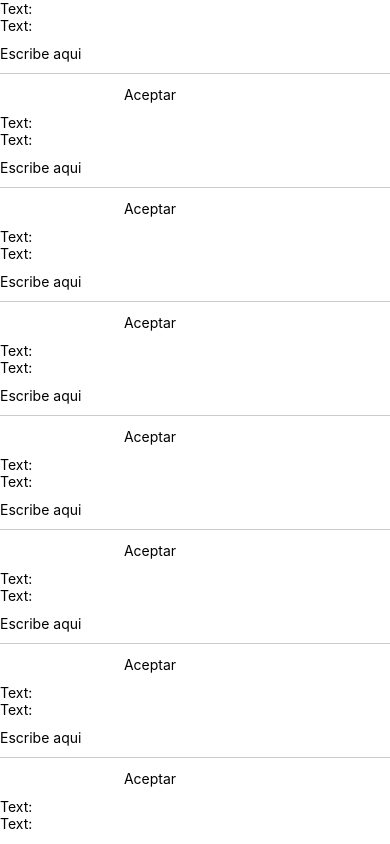
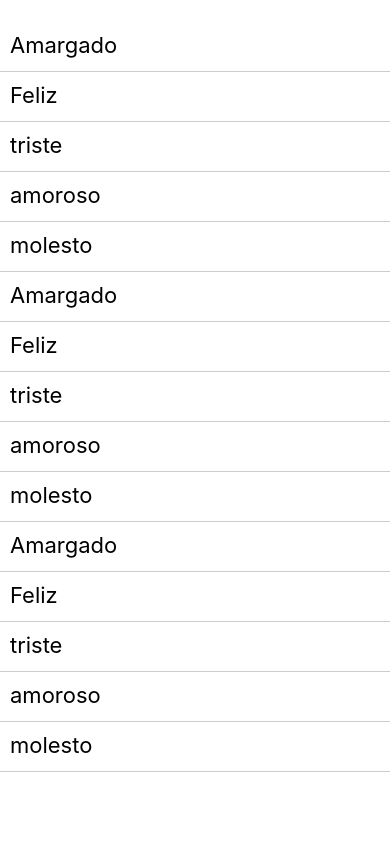
Before and after one commit to ysaiascampos/HolaMundoReactNative, a React Native app: screen / in a window 390 px wide. Built offline with nearby package versions, Linux system fonts and the light colour scheme.

Commit message:
FlatList

```diff
--- a/App.js
+++ b/App.js
@@ -1,224 +1,49 @@
 import { StatusBar } from 'expo-status-bar';
-import React, { useState } from 'react';
-import { StyleSheet, Text, View, TextInput, Dimensions, TouchableWithoutFeedback, ScrollView } from 'react-native';
+import React from 'react';
+import { StyleSheet, Text, View, FlatList } from 'react-native';
 
-//const {width, height } = Dimensions.get('window');
 export default function App() {
-  const [text, setText] = useState('');
-  const [sibmit, setSibmit] = useState('');
   return (
     <View style={styles.container}>
-      <ScrollView style={styles.scrollView}>
-        <Text>Text: {sibmit}</Text>
-        <Text>Text: {sibmit}</Text>
+      <FlatList
+        data={[
+          { key: '1', name: 'Amargado' },
+          { key: '2', name: 'Feliz' },
+          { key: '3', name: 'triste' },
+          { key: '4', name: 'amoroso' },
+          { key: '5', name: 'molesto' },
+          { key: '6', name: 'Amargado' },
+          { key: '7', name: 'Feliz' },
+          { key: '8', name: 'triste' },
+          { key: '9', name: 'amoroso' },
+          { key: '10', name: 'molesto' },
+          { key: '11', name: 'Amargado' },
+          { key: '12', name: 'Feliz' },
+          { key: '13', name: 'triste' },
+          { key: '14', name: 'amoroso' },
+          { key: '15', name: 'molesto' },
 
-        <TextInput
-          style={styles.input}
-          placeholder='Escribe aqui'
-          onChangeText={t => setText(t)}
-          defaultValue={text}
-        />
-        <TouchableWithoutFeedback
-          style={styles.TouchableOpacity}
-          onPress={() => {
-            setSibmit(text)
-            alert('texto enviado con exito')
-          }}
-        ><View style={styles.view}>
-            <Text>Aceptar</Text>
-          </View></TouchableWithoutFeedback>
-          <Text>Text: {sibmit}</Text>
-        <Text>Text: {sibmit}</Text>
-
-        <TextInput
-          style={styles.input}
-          placeholder='Escribe aqui'
-          onChangeText={t => setText(t)}
-          defaultValue={text}
-        />
-        <TouchableWithoutFeedback
-          style={styles.TouchableOpacity}
-          onPress={() => {
-            setSibmit(text)
-            alert('texto enviado con exito')
-          }}
-        ><View style={styles.view}>
-            <Text>Aceptar</Text>
-          </View></TouchableWithoutFeedback>
-          <Text>Text: {sibmit}</Text>
-        <Text>Text: {sibmit}</Text>
-
-        <TextInput
-          style={styles.input}
-          placeholder='Escribe aqui'
-          onChangeText={t => setText(t)}
-          defaultValue={text}
-        />
-        <TouchableWithoutFeedback
-          style={styles.TouchableOpacity}
-          onPress={() => {
-            setSibmit(text)
-            alert('texto enviado con exito')
-          }}
-        ><View style={styles.view}>
-            <Text>Aceptar</Text>
-          </View></TouchableWithoutFeedback>
-          <Text>Text: {sibmit}</Text>
-        <Text>Text: {sibmit}</Text>
-
-        <TextInput
-          style={styles.input}
-          placeholder='Escribe aqui'
-          onChangeText={t => setText(t)}
-          defaultValue={text}
-        />
-        <TouchableWithoutFeedback
-          style={styles.TouchableOpacity}
-          onPress={() => {
-            setSibmit(text)
-            alert('texto enviado con exito')
-          }}
-        ><View style={styles.view}>
-            <Text>Aceptar</Text>
-          </View></TouchableWithoutFeedback>
-          <Text>Text: {sibmit}</Text>
-        <Text>Text: {sibmit}</Text>
-
-        <TextInput
-          style={styles.input}
-          placeholder='Escribe aqui'
-          onChangeText={t => setText(t)}
-          defaultValue={text}
-        />
-        <TouchableWithoutFeedback
-          style={styles.TouchableOpacity}
-          onPress={() => {
-            setSibmit(text)
-            alert('texto enviado con exito')
-          }}
-        ><View style={styles.view}>
-            <Text>Aceptar</Text>
-          </View></TouchableWithoutFeedback>
-          <Text>Text: {sibmit}</Text>
-        <Text>Text: {sibmit}</Text>
-
-        <TextInput
-          style={styles.input}
-          placeholder='Escribe aqui'
-          onChangeText={t => setText(t)}
-          defaultValue={text}
-        />
-        <TouchableWithoutFeedback
-          style={styles.TouchableOpacity}
-          onPress={() => {
-            setSibmit(text)
-            alert('texto enviado con exito')
-          }}
-        ><View style={styles.view}>
-            <Text>Aceptar</Text>
-          </View></TouchableWithoutFeedback>
-          <Text>Text: {sibmit}</Text>
-        <Text>Text: {sibmit}</Text>
-
-        <TextInput
-          style={styles.input}
-          placeholder='Escribe aqui'
-          onChangeText={t => setText(t)}
-          defaultValue={text}
-        />
-        <TouchableWithoutFeedback
-          style={styles.TouchableOpacity}
-          onPress={() => {
-            setSibmit(text)
-            alert('texto enviado con exito')
-          }}
-        ><View style={styles.view}>
-            <Text>Aceptar</Text>
-          </View></TouchableWithoutFeedback>
-          <Text>Text: {sibmit}</Text>
-        <Text>Text: {sibmit}</Text>
-
-        <TextInput
-          style={styles.input}
-          placeholder='Escribe aqui'
-          onChangeText={t => setText(t)}
-          defaultValue={text}
-        />
-        <TouchableWithoutFeedback
-          style={styles.TouchableOpacity}
-          onPress={() => {
-            setSibmit(text)
-            alert('texto enviado con exito')
-          }}
-        ><View style={styles.view}>
-            <Text>Aceptar</Text>
-          </View></TouchableWithoutFeedback>
-          <Text>Text: {sibmit}</Text>
-        <Text>Text: {sibmit}</Text>
-
-        <TextInput
-          style={styles.input}
-          placeholder='Escribe aqui'
-          onChangeText={t => setText(t)}
-          defaultValue={text}
-        />
-        <TouchableWithoutFeedback
-          style={styles.TouchableOpacity}
-          onPress={() => {
-            setSibmit(text)
-            alert('texto enviado con exito')
-          }}
-        ><View style={styles.view}>
-            <Text>Aceptar</Text>
-          </View></TouchableWithoutFeedback>
-          <Text>Text: {sibmit}</Text>
-        <Text>Text: {sibmit}</Text>
-
-        <TextInput
-          style={styles.input}
-          placeholder='Escribe aqui'
-          onChangeText={t => setText(t)}
-          defaultValue={text}
-        />
-        <TouchableWithoutFeedback
-          style={styles.TouchableOpacity}
-          onPress={() => {
-            setSibmit(text)
-            alert('texto enviado con exito')
-          }}
-        ><View style={styles.view}>
-            <Text>Aceptar</Text>
-          </View></TouchableWithoutFeedback>
-        <StatusBar />
-      </ScrollView>
+        ]}
+        renderItem={({item}) => <Text style={styles.item}>{item.name}</Text>}
+      />
     </View>
   );
 }
 
 const styles = StyleSheet.create({
-  TouchableOpacity: {
-    backgroundColor: '#EEE'
-  },
-  view: {
-    height: 40,
-    width: 300,
-    alignItems: 'center',
-    justifyContent: 'center',
-    //flex: 0.5,
-  },
-  input: {
-    height: 40,
-    width: '100%',
-    borderBottomColor: '#ccc',
-    borderBottomWidth: 1,
-  },
   container: {
     flex: 1,
     backgroundColor: '#fff',
-    alignItems: 'center',
+    alignItems: 'stretch',
     justifyContent: 'center',
+    paddingTop: 22,
   },
-  scrollView: {
-    width: Dimensions.get('window').width,
-  }
+  item: {
+    padding: 10,
+    fontSize: 22,
+    height: 50,
+    borderBottomColor: '#ccc',
+    borderBottomWidth: 1,
+
+  },
 });
```
